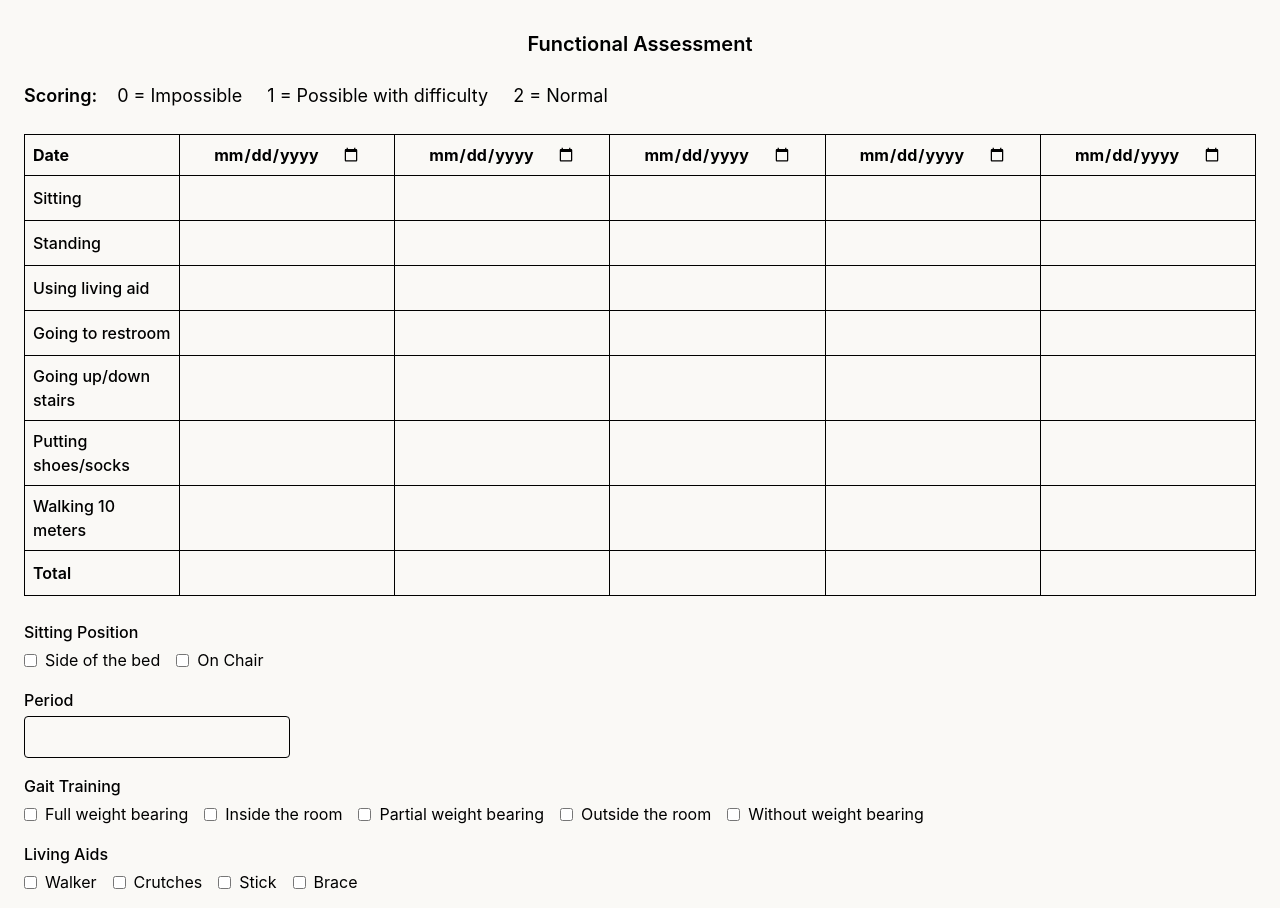
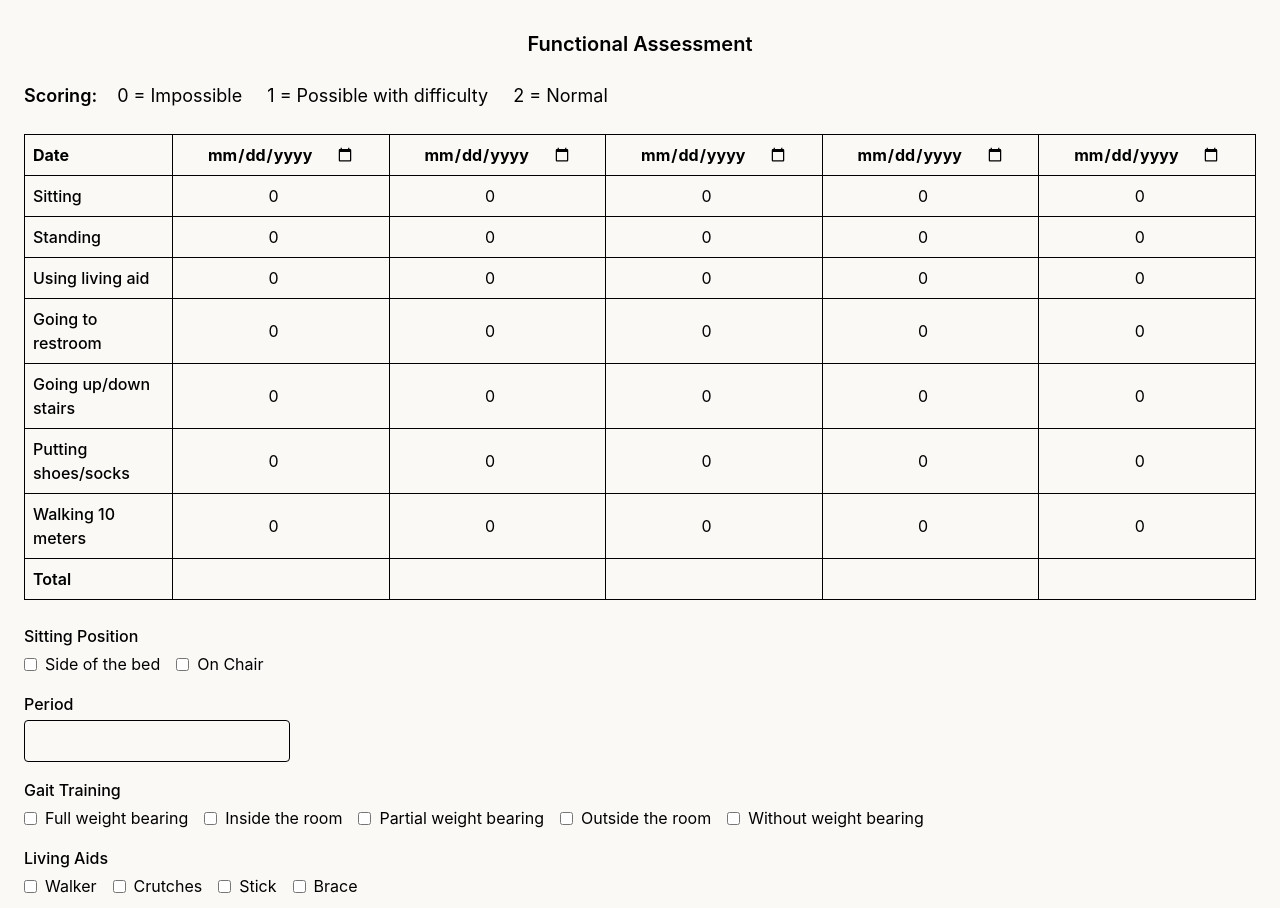
Before and after one commit to lauras14159/reapers-log, a React (Vite) app in the folder frontend/: page /patient/1 in a window 1280 px wide. Shown: the part 1560-2468 px from the top of the page. Built offline with nearby package versions, Linux system fonts and the light colour scheme.

Commit message:
fix save some inputs

```diff
--- a/frontend/src/components/patient/PatientForm.tsx
+++ b/frontend/src/components/patient/PatientForm.tsx
@@ -32,10 +32,6 @@ export default function PatientForm() {
 
     const admissionOptions: Patient["admissionType"] = ["Orthopedic", "Pulmonary", "Neurologic", "Other"];
     const riskOptions: Patient["riskFactors"] = ["Smoking", "Overweight", "Other"];
-
-    const [admissionOther, setAdmissionOther] = useState("");
-    const [riskOther, setRiskOther] = useState("");
-    // const [period, setPeriod] = useState("");
     const [gaitTraining, setGaitTraining] = useState<GaitTraining>([]);
     const [livingAids, setLivingAids] = useState<LivingAids>([]);
     const [brace, setBrace] = useState<Brace>({ braceField: "" });
@@ -261,60 +257,81 @@ export default function PatientForm() {
     const navigate = useNavigate();
     const isEdit = !!id;
 
-    const { patients, savePatient, currentPatient } = usePatientStore();
+    const { patients, savePatient } = usePatientStore();
     const [showPTSessions, setShowPTSessions] = useState(false);
+
+    const emptyArray = [0, 0, 0, 0, 0];
     const [functionalField, setFunctionalField] = useState<FunctionalField>({
         dateFunctionalField: ["", "", "", "", ""],
-        sitting: 0,
-        standing: 0,
-        usingLivingAid: 0,
-        goingToRestroom: 0,
-        stairs: 0,
-        puttingShoesOrSocks: 0,
-        walking10Meters: 0,
-        total: ""
-    });
+        sitting: [...emptyArray],
+        standing: [...emptyArray],
+        usingLivingAid: [...emptyArray],
+        goingToRestroom: [...emptyArray],
+        stairs: [...emptyArray],
+        puttingShoesOrSocks: [...emptyArray],
+        walking10Meters: [...emptyArray],
+        total: ["", "", "", "", ""]
+    });
+    const functionalRows = [
+        { key: "sitting", label: "Sitting" },
+        { key: "standing", label: "Standing" },
+        { key: "usingLivingAid", label: "Using living aid" },
+        { key: "goingToRestroom", label: "Going to restroom" },
+        { key: "stairs", label: "Going up/down stairs" },
+        { key: "puttingShoesOrSocks", label: "Putting shoes/socks" },
+        { key: "walking10Meters", label: "Walking 10 meters" }
+    ] as const;
 
     useEffect(() => {
         if (!id) return;
 
         const existingPatient = patients.find((p) => p.id === id);
-
-        if (existingPatient) {
+        if (!existingPatient) return;
+
         setPatient(existingPatient);
-
         setPtSessions((existingPatient as any).ptSessions || []);
-            setFunctionalField(existingPatient.functionalField || {
-                dateFunctionalField: ["", "", "", "", ""],
-                sitting: 0,
-                standing: 0,
-                usingLivingAid: 0,
-                goingToRestroom: 0,
-                stairs: 0,
-                puttingShoesOrSocks: 0,
-                walking10Meters: 0,
-                total: ""
-            });
+
+        const ff = existingPatient.functionalField;
+
+        setFunctionalField({
+            dateFunctionalField: ff?.dateFunctionalField || ["", "", "", "", ""],
+
+            sitting: Array.isArray(ff?.sitting) ? ff.sitting : [0, 0, 0, 0, 0],
+            standing: Array.isArray(ff?.standing) ? ff.standing : [0, 0, 0, 0, 0],
+            usingLivingAid: Array.isArray(ff?.usingLivingAid) ? ff.usingLivingAid : [0, 0, 0, 0, 0],
+            goingToRestroom: Array.isArray(ff?.goingToRestroom) ? ff.goingToRestroom : [0, 0, 0, 0, 0],
+            stairs: Array.isArray(ff?.stairs) ? ff.stairs : [0, 0, 0, 0, 0],
+            puttingShoesOrSocks: Array.isArray(ff?.puttingShoesOrSocks) ? ff.puttingShoesOrSocks : [0, 0, 0, 0, 0],
+            walking10Meters: Array.isArray(ff?.walking10Meters) ? ff.walking10Meters : [0, 0, 0, 0, 0],
+
+            total: Array.isArray(ff?.total) ? ff.total : ["", "", "", "", ""],
+        });
+
         setGaitTraining(existingPatient.gaitTraining || []);
         setLivingAids(existingPatient.livingAids || []);
         setBrace(existingPatient.brace || { braceField: "" });
+
         setAlgoPlus(existingPatient.algoPlus || {
             algoChecked: false,
             algoPlusScore: 0,
             algoPlusScale: [],
         });
+
         setSittingPosition(existingPatient.sittingPosition || []);
+
         setPainScale(existingPatient.painScale || {
             numeric: false,
             score: 0,
             painScaleRate: 0,
         });
+
         setMusculoskeletal(existingPatient.musculoskeletal || {
             rangeOfMotion: [],
             upperLimbsROM: {},
             lowerLimbsROM: {},
             spineROM: {},
         });
+
         setRespiratory(existingPatient.respiratory || {
             breathType: [],
             auscultation: [],
@@ -322,17 +339,19 @@ export default function PatientForm() {
             secretion: [],
             secretionColor: [],
         });
+
         setMotorTesting(existingPatient.motorTesting || {
             motorDates: ["", "", "", "", ""],
             rows: motorRowsTemplate,
         });
+
         setTreatmentPlan(existingPatient.treatmentPlan || {
             assessmentFindings: ["", "", "", "", ""],
             goals: ["", "", "", "", ""],
             prioritization: ["", "", "", "", ""],
         });
-        }
-    }, [id, patients, currentPatient]);
+
+    }, [id, patients]);
 
     const handleSubmit = (e: React.FormEvent<HTMLFormElement>) => {
         e.preventDefault();
@@ -352,11 +371,10 @@ export default function PatientForm() {
             motorTesting,
             treatmentPlan,
             admissionTypeOther: patient.admissionType.includes("Other")
-                ? admissionOther
+                ? patient.admissionTypeOther
                 : undefined,
-
             riskFactorsOther: patient.riskFactors.includes("Other")
-                ? riskOther
+                ? patient.riskFactorsOther
                 : undefined,
         };
         savePatient(finalPatient);
@@ -505,8 +523,13 @@ export default function PatientForm() {
                             type="text"
                             placeholder="Specify other admission"
                             className="border p-2 rounded"
-                            value={admissionOther}
-                            onChange={e => setAdmissionOther(e.target.value)}
+                            value={patient.admissionTypeOther || ""}
+                            onChange={e =>
+                                setPatient({
+                                    ...patient,
+                                    admissionTypeOther: e.target.value
+                                })
+                            }
                         />
                     )}
                 </div>
@@ -533,8 +556,13 @@ export default function PatientForm() {
                             type="text"
                             placeholder="Specify other risk factor"
                             className="border p-2 rounded"
-                            value={riskOther}
-                            onChange={e => setRiskOther(e.target.value)}
+                            value={patient.riskFactorsOther || ""}
+                            onChange={e =>
+                                setPatient({
+                                    ...patient,
+                                    riskFactorsOther: e.target.value
+                                })
+                            }
                         />
                     )}
                 </div>
@@ -858,75 +886,90 @@ export default function PatientForm() {
             <div className="w-full pt-4">
                 <div className="w-full overflow-x-auto">
                     <table className="w-full border text-xs sm:text-sm md:text-base table-auto">
+
+                        {/* HEADER */}
                         <thead>
                             <tr>
-                                <th className="border p-2 text-left whitespace-nowrap">
-                                    Date
+                                <th className="border p-2 text-left">Date</th>
+
+                                {[...Array(5)].map((_, idx) => (
+                                    <th key={idx} className="border p-2">
+                                        <input
+                                            type="date"
+                                            value={functionalField.dateFunctionalField[idx] || ""}
+                                            onChange={(e) => {
+                                                const updated = [...functionalField.dateFunctionalField];
+                                                updated[idx] = e.target.value;
+
+                                                setFunctionalField(prev => ({
+                                                    ...prev,
+                                                    dateFunctionalField: updated
+                                                }));
+                                            }}
+                                            className="text-center bg-transparent outline-none"
+                                        />
                                     </th>
-                                {[...Array(5)].map((_, idx) => (
-                                    <th key={idx} className="border p-2 ">
-                                        <input
-                                            type="date"
-                                            value={functionalField.dateFunctionalField}
-                                            onChange={(e) => {
-                                                const newDates = [...functionalField.dateFunctionalField];
-                                                newDates[idx] = e.target.value;
-                                                setFunctionalField({ ...functionalField, dateFunctionalField: newDates });
-                                            }}
-                                            className="text-center bg-transparent outline-none text-xs sm:text-base" />
-                                    </th>
                                 ))}
                             </tr>
                         </thead>
 
+                        {/* BODY */}
                         <tbody>
-                            {[
-                                "Sitting",
-                                "Standing",
-                                "Using living aid",
-                                "Going to restroom",
-                                "Going up/down stairs",
-                                "Putting shoes/socks",
-                                "Walking 10 meters"
-                            ].map(field => (
-                                <tr key={field}>
-                                    <td className="border p-2 text-left font-medium whitespace-normal">
-                                        {field}
-                                    </td>
+                            {functionalRows.map(({ key, label }) => (
+                                <tr key={key}>
+                                    <td className="border p-2 font-medium">{label}</td>
+
                                     {[...Array(5)].map((_, idx) => (
                                         <td key={idx} className="border p-2">
                                             <input
                                                 type="number"
                                                 min={0}
                                                 max={2}
-                                                className="w-full p-1 text-center bg-transparent outline-none text-xs sm:text-sm"
+                                                value={functionalField[key]?.[idx] ?? ""}
                                                 onChange={(e) => {
                                                     const newValue = +e.target.value;
-                                                    setFunctionalField((prev) => ({
+
+                                                    setFunctionalField(prev => {
+                                                        const updated = [...(prev[key] || [0, 0, 0, 0, 0])];
+                                                        updated[idx] = newValue;
+
+                                                        return {
                                                             ...prev,
-                                                        [field as keyof FunctionalField]: newValue,
+                                                            [key]: updated
+                                                        };
+                                                    });
+                                                }}
+                                                className="w-full text-center bg-transparent outline-none"
+                                            />
+                                        </td>
+                                    ))}
+                                </tr>
+                            ))}
+
+                            {/* TOTAL */}
+                            <tr>
+                                <td className="border p-2 font-semibold">Total</td>
+
+                                {[...Array(5)].map((_, idx) => (
+                                    <td key={idx} className="border p-2">
+                                        <input
+                                            type="text"
+                                            value={functionalField.total?.[idx] ?? ""}
+                                            onChange={(e) => {
+                                                const updated = [...(functionalField.total || ["", "", "", "", ""])];
+                                                updated[idx] = e.target.value;
+
+                                                setFunctionalField(prev => ({
+                                                    ...prev,
+                                                    total: updated
                                                 }));
                                             }}
-                                            />
-                                        </td>
-                                    ))}
-                                </tr>
-                            ))}
-
-                            <tr className=" font-semibold">
-                                <td className="border p-2 text-left whitespace-nowrap">
-                                    Total
-                                </td>
-                                {[...Array(5)].map((_, idx) => (
-                                    <td key={idx} className="border p-2">
-                                        <input
-                                            value={functionalField.total}
-                                            type="text"
-                                            className="w-full p-1 text-center bg-transparent outline-none text-xs sm:text-sm"
-                                        />
-                                    </td>
-                                ))}
-                            </tr>
+                                            className="w-full text-center bg-transparent outline-none"
+                                        />
+                                    </td>
+                                ))}
+                            </tr>
+
                         </tbody>
                     </table>
                 </div>
```
Also changed, not shown: frontend/src/components/types/patient.ts (+8 -9 lines). Lines whose indentation alone changed are shown as unchanged.
